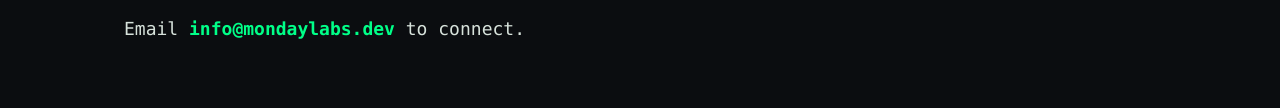
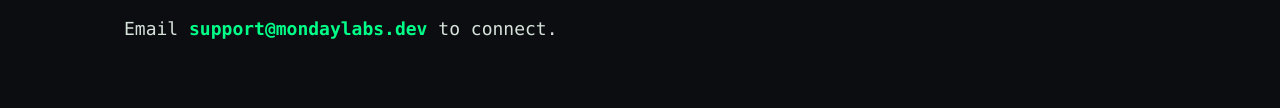
Before and after one commit to sultanovazamat/mondaylabs, a plain HTML site: page index.html in a window 1280 px wide. Shown: the part 2218-2326 px from the top of the page. Drawn offline with Linux system fonts and the light colour scheme.

Commit message:
Replace info with support

```diff
--- a/index.html
+++ b/index.html
@@ -164,7 +164,7 @@
         <div class="kicker">Contact</div>
         <h2>Collaborate with Monday Labs</h2>
         <p class="lead contact">
-          Email <a href="mailto:info@mondaylabs.dev">info@mondaylabs.dev</a> to connect.
+          Email <a href="mailto:support@mondaylabs.dev">support@mondaylabs.dev</a> to connect.
         </p>
       </div>
     </section>
```
